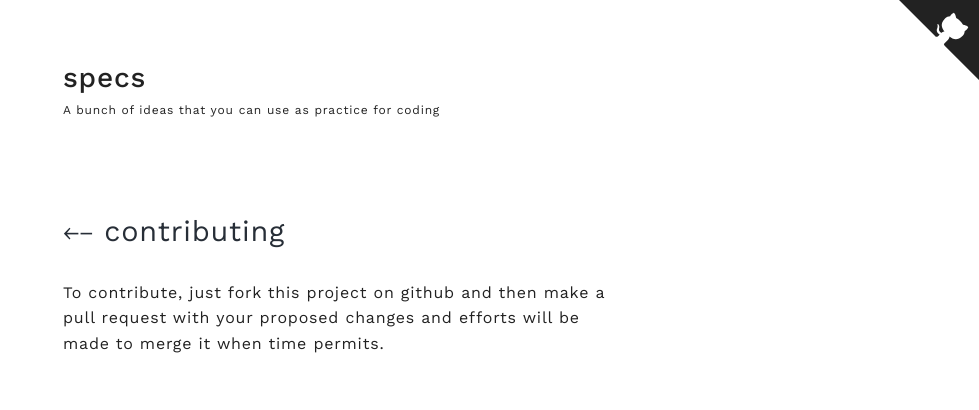
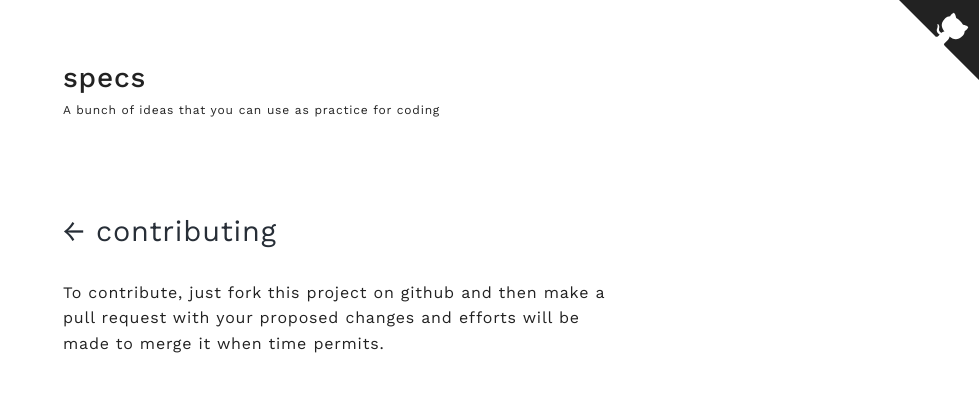
Before and after one commit to tilpa/specs, a Jekyll site: the page built from CONTRIBUTING.md, in a window 1280 px wide. Shown: the top 410 px of the page, without its empty margins (301-1280 px from the left). Built offline with Jekyll 4.4.1, drawn with Linux system fonts in a browser that asks for light colours.

Commit message:
fixes derpy unicode arrows

```diff
--- a/_layouts/page.html
+++ b/_layouts/page.html
@@ -4,7 +4,7 @@ layout: default
 <article class="post">
 
   <header class="post-header">
-    <h1 class="post-title"><a href="{{ site.baseurl }}/">&#x290c;</a> {{ page.title }}</h1>
+    <h1 class="post-title"><a href="{{ site.baseurl }}/">&#x2190;</a> {{ page.title }}</h1>
   </header>
 
   <div class="post-content">
--- a/_layouts/post.html
+++ b/_layouts/post.html
@@ -4,7 +4,7 @@ layout: default
 <article class="post" itemscope itemtype="http://schema.org/BlogPosting">
 
   <header class="post-header">
-    <h1 class="post-title" itemprop="name headline"><a href="{{ site.baseurl }}/">&#x290c;</a> {{ page.title }}</h1>
+    <h1 class="post-title" itemprop="name headline"><a href="{{ site.baseurl }}/">&#x2190;</a> {{ page.title }}</h1>
     <p class="post-meta">
       {% if page.difficulty %} <span class="post-difficulty {{ page.difficulty }}"></span> {% endif %} &bull;
       <time datetime="{{ page.date | date_to_xmlschema }}" itemprop="datePublished">{{ page.date | date: "%b %-d, %Y" }}</time>{% if page.author %} • <span itemprop="author" itemscope itemtype="http://schema.org/Person"><span itemprop="name">by <a href="https://github.com/{{ page.author }}">@{{ page.author }}</a></span></span>{% endif %}</p>
```
